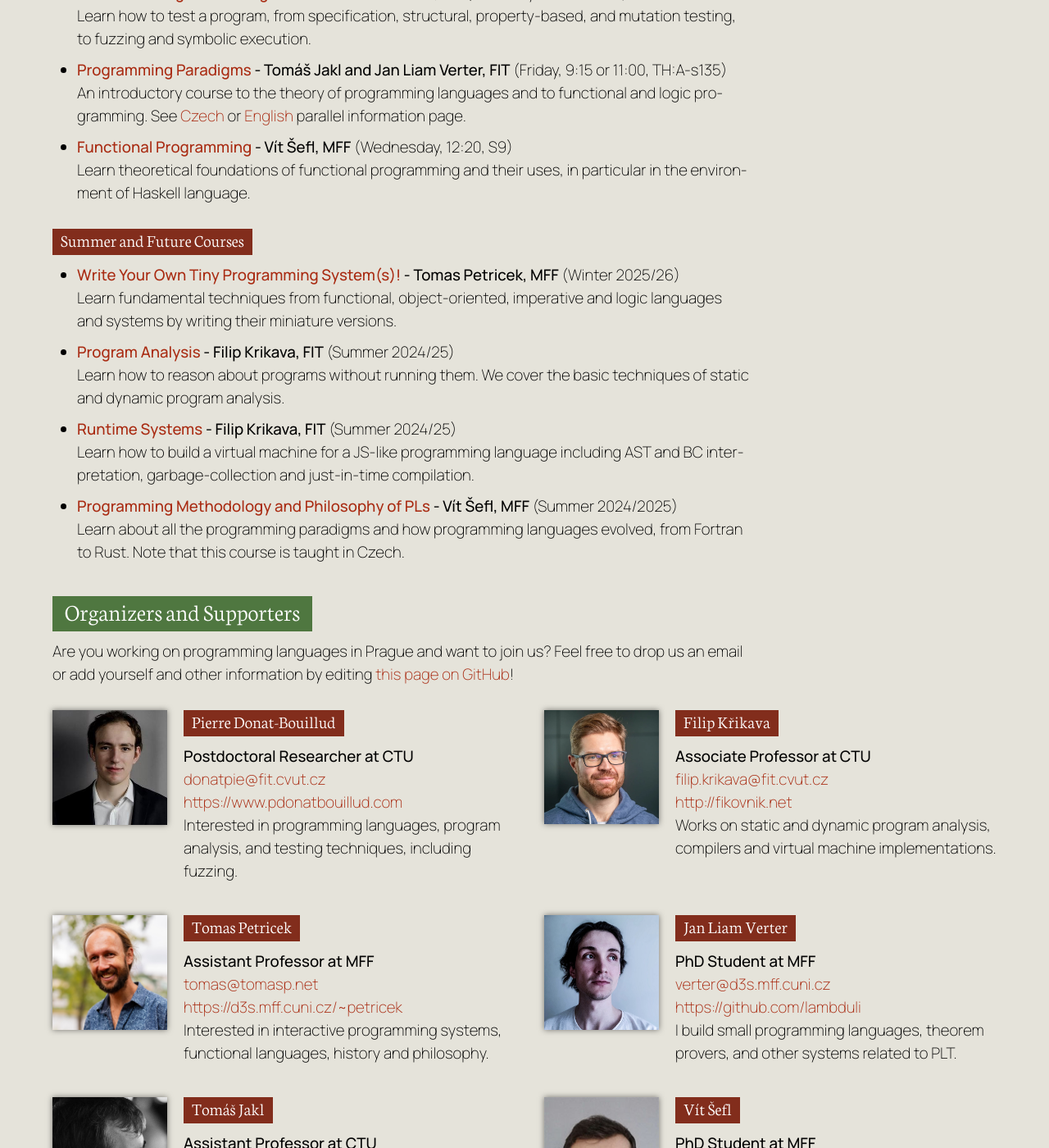
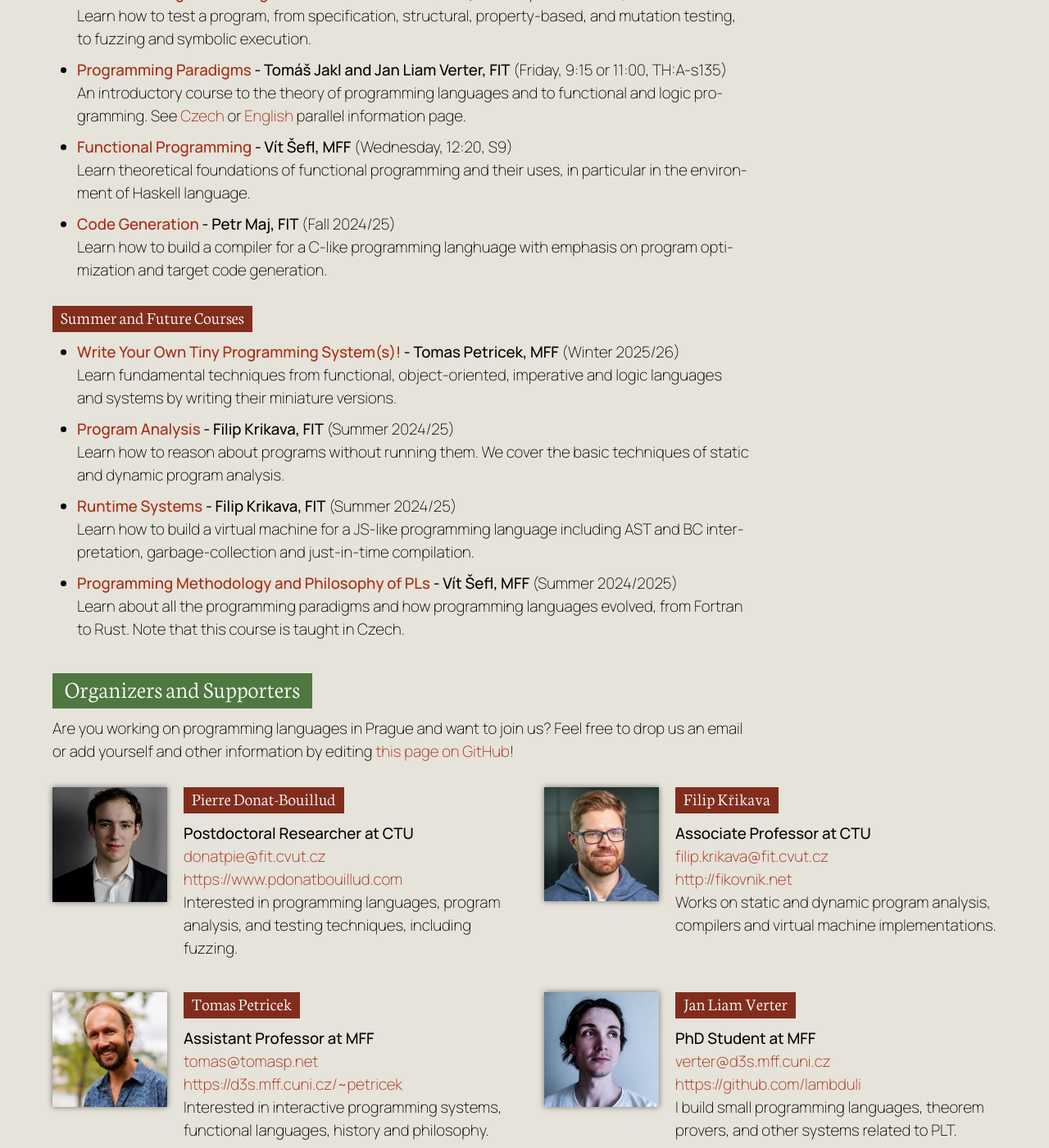
Before and after one commit to prgprg-org/prgprg-org.github.io, a Jekyll site: the page built from index.html, in a window 1280 px wide and 1400 px high, scrolled down 2185 px. Shown: the whole window at 82% size. Built offline with Jekyll 4.4.1, drawn with Linux system fonts in a browser that asks for light colours; some of the changed text lies outside the part shown.

Commit message:
Adding Petr Maj and his Code Generation course

```diff
--- a/_data/courses.yml
+++ b/_data/courses.yml
@@ -63,3 +63,11 @@
   link: https://is.cuni.cz/studium/predmety/index.php?do=predmet&kod=NPRG003
   label: Learn about all the programming paradigms and how programming languages evolved, from Fortran to Rust. Note that this course is taught in Czech.
   language: Czech
+
+- title: Code Generation
+  schedule: Fall 2024/25
+  lecturer: Petr Maj, FIT
+  link: https://bilakniha.cvut.cz/cs/predmet6114906.html
+  label: Learn how to build a compiler for a C-like programming langhuage with emphasis on program optimization and target code generation.
+  language: English/Czech
+  current: yes
```
Also changed, not shown: _data/members.yml (+7 -0 lines), img/people/peta.jpg (added).
